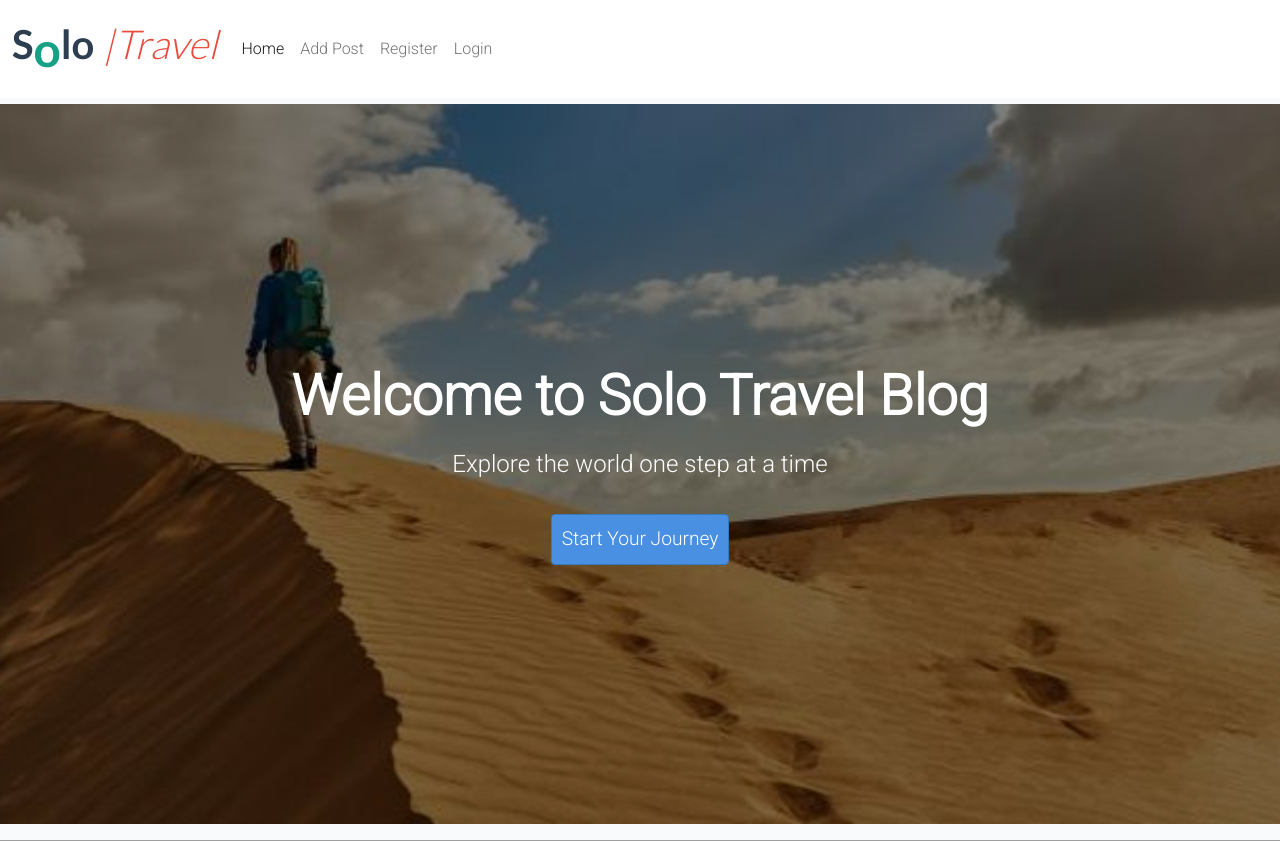
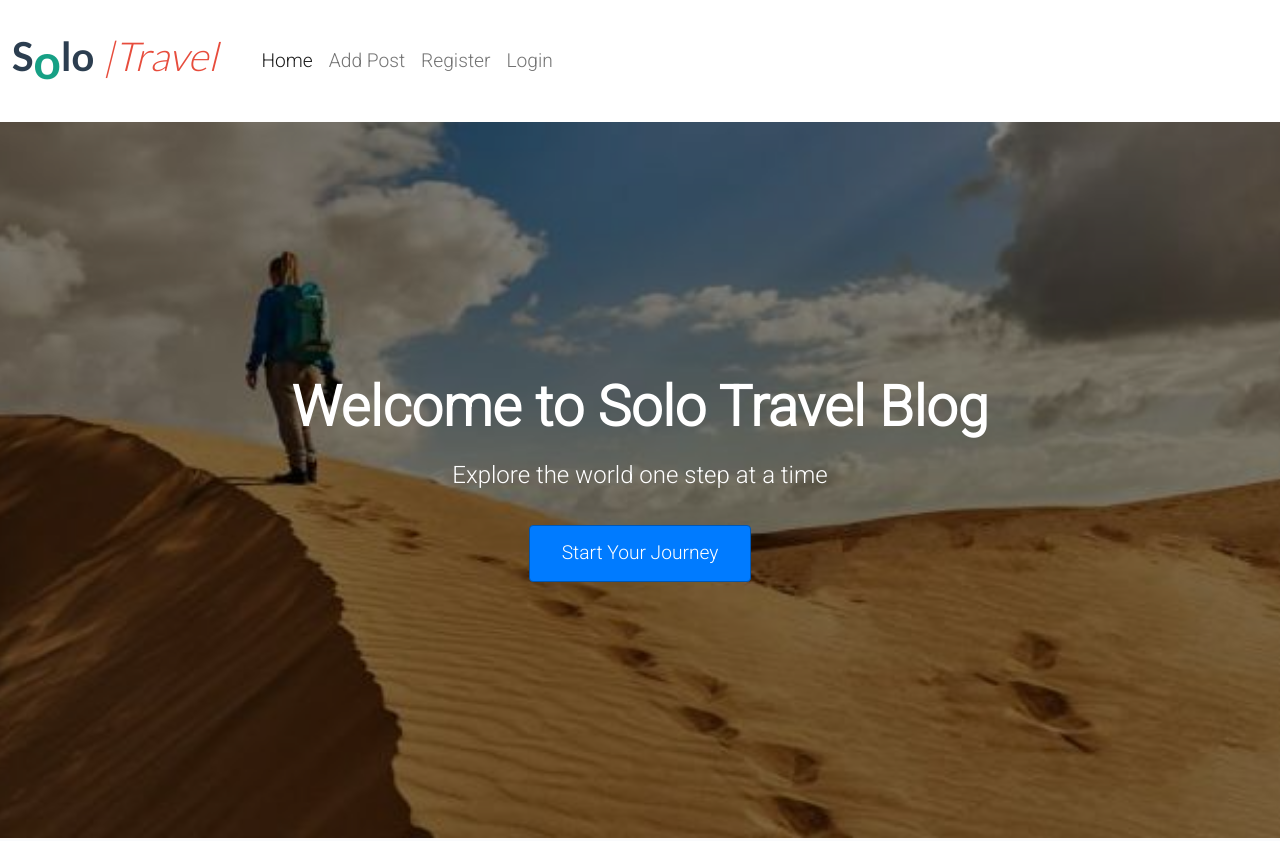
Before and after one commit to fh255/solo-travel, a Django app: page / in a window 1280 px wide. Shown: the top 841 px of the page. Run offline with Django 3.2, Linux system fonts and the light colour scheme; data that the repository does not hold is empty; parts of the project's set-up code (start-up, migrations or seed data) failed here and were passed over; grey boxes are pictures that could not be loaded.

```diff
--- a/static/css/style.css
+++ b/static/css/style.css
@@ -2,12 +2,45 @@
 body {
     background-color: #F9FAFC;
     font-family: 'Roboto', sans-serif;
-    padding-top: 56px; /* Adjust based on your navbar height */
+    padding-top: 70px; /* Adjust based on your navbar height */
 }
 
 @media (max-width: 767px) {
     body {
         padding-top: 70px; /* Adjust for mobile if necessary */
+    }
+}
+
+/* Navbar styles */
+.navbar {
+    padding-top: 20px;
+    padding-bottom: 20px;
+    font-size: 1.2rem;
+}
+
+.navbar-brand {
+    font-size: 2rem; /* Increase the brand font size */
+    padding-right: 20px;
+}
+
+.navbar-nav .nav-link {
+    padding-right: 20px;
+    padding-left: 20px;
+    font-size: 1.2rem; /* Increase the nav link font size */
+}
+
+@media (max-width: 767px) {
+    .navbar {
+        padding-top: 15px;
+        padding-bottom: 15px;
+    }
+    .navbar-brand {
+        font-size: 1.5rem;
+    }
+    .navbar-nav .nav-link {
+        padding-right: 15px;
+        padding-left: 15px;
+        font-size: 1.1rem;
     }
 }
 
@@ -87,16 +120,23 @@ body {
     margin-bottom: 2rem;
 }
 
+/* Universal button styles */
 .btn-primary {
-    background-color: #3c72e7;
-    border-color: #4a3ce7;
+    background-color: #007bff; /* Blue color for the button */
+    border-color: #0056b3;
     font-size: 1.2rem;
     padding: 0.8rem 2rem;
+    color: white;
+    border-radius: 4px;
+    text-align: center;
+    text-decoration: none;
+    display: inline-block;
+    transition: background-color 0.3s ease, border-color 0.3s ease;
 }
 
 .btn-primary:hover {
-    background-color: #6326bd;
-    border-color: #3c0a62;
+    background-color: #0056b3; /* Darker blue on hover */
+    border-color: #003f7f;
 }
 
 /* Add Post Page Styles */
@@ -123,18 +163,6 @@ body {
     border-radius: 4px;
 }
 
-.btn-primary {
-    background-color: #4a90e2; /* specific blue for the button */
-    border-color: #357abd;
-    border-radius: 4px;
-    padding: 10px;
-}
-
-.btn-primary:hover {
-    background-color: #357abd; /* darker blue on hover */
-    border-color: #2e6da4;
-}
-
 .form-label {
     font-weight: 500;
     margin-bottom: 5px;
--- a/templates/account/login.html
+++ b/templates/account/login.html
@@ -11,7 +11,7 @@
         <div class="col-md-6">
             <div class="card login-card">
                 <div class="card-header text-center">
-                    <h3>{% trans "Sign In" %}</h3>
+                    <h3>{% trans "Login" %}</h3>
                 </div>
                 <div class="card-body">
                     <div class="social-login mb-3">
@@ -24,7 +24,7 @@
                         {% if redirect_field_value %}
                         <input type="hidden" name="{{ redirect_field_name }}" value="{{ redirect_field_value }}" />
                         {% endif %}
-                        <button class="btn btn-signup w-100" type="submit">{% trans "Sign In" %}</button>
+                        <button class="btn btn-signup w-100" type="submit">{% trans "Login" %}</button>
                     </form>
                 </div>
             </div>
--- a/templates/base.html
+++ b/templates/base.html
@@ -8,7 +8,7 @@
     <link href="https://fonts.googleapis.com/css2?family=Roboto:wght@300&display=swap" rel="stylesheet">
     <link href="https://fonts.googleapis.com/css2?family=Lato:wght@300;700&display=swap" rel="stylesheet">
     <link rel="stylesheet" href="https://cdnjs.cloudflare.com/ajax/libs/font-awesome/5.15.3/css/all.min.css">
-    <meta name="viewport" content="width=device-width, initial-scale=1" />
+    <meta name="viewport" content="width=device-width, initial-scale=1">
     <link href="https://cdn.jsdelivr.net/npm/bootstrap@5.0.1/dist/css/bootstrap.min.css" rel="stylesheet"
         integrity="sha384-+0n0xVW2eSR5OomGNYDnhzAbDsOXxcvSN1TPprVMTNDbiYZCxYbOOl7+AMvyTG2x" crossorigin="anonymous">
     <script src="https://cdn.jsdelivr.net/npm/bootstrap@5.0.1/dist/js/bootstrap.bundle.min.js"
```
Also changed, not shown: other parts of static/css/style.css (+6 -23 lines), templates/account/logout.html (+6 -6 lines), templates/edit_post.html (+23 -7 lines).
